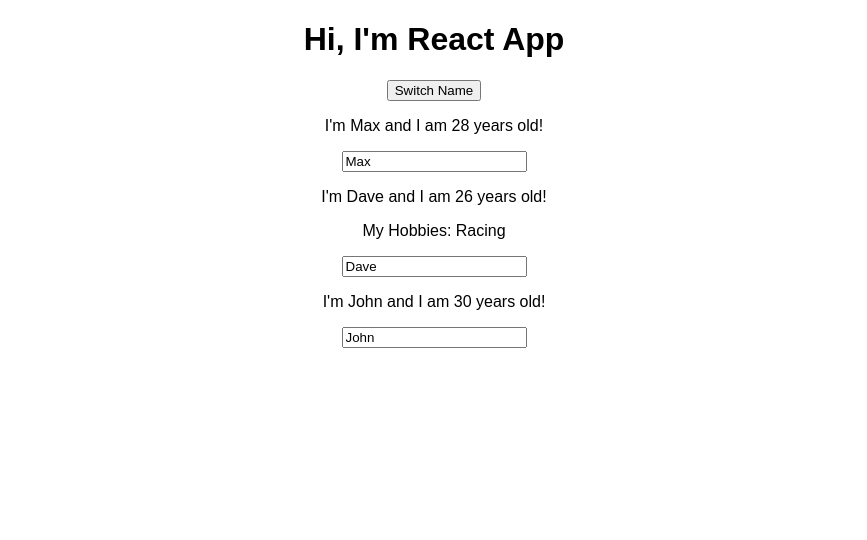
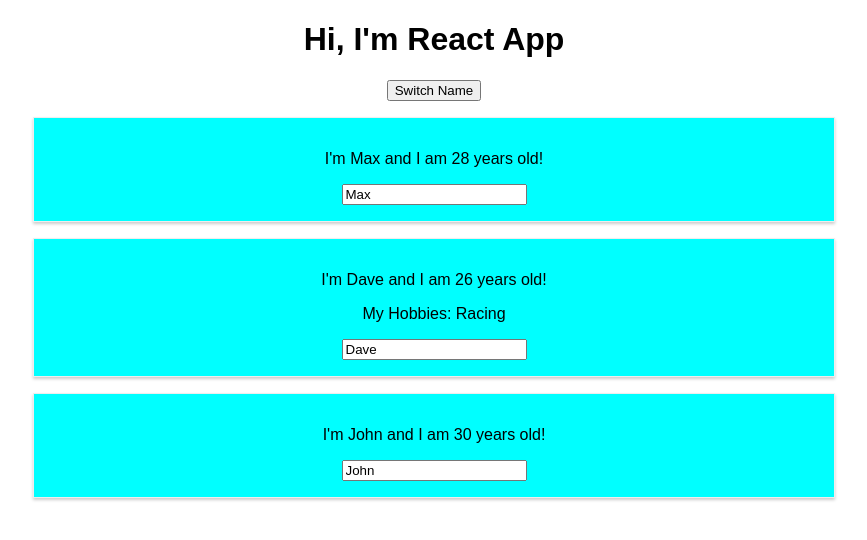
Before and after one commit to diwakarsharma95/React-Complete-Guide, a React (Create React App) app: page / in a window 1280 px wide. Shown: the top 540 px of the page, without its empty margins (206-1073 px from the left). Built offline with nearby package versions, Linux system fonts and the light colour scheme.

Commit message:
Adding Style with stylesheet

```diff
--- /dev/null
+++ b/src/Person/Person.css
@@ -0,0 +1,9 @@
+.Person {
+	width: 60%;
+	margin: 16px auto;
+	border: 1px solid #eee;
+	box-shadow: 0 2px 3px #ccc;
+	padding: 16px;
+	text-align: center;
+	background-color: aqua;
+}
--- a/src/Person/Person.js
+++ b/src/Person/Person.js
@@ -1,13 +1,16 @@
 import React, { Fragment } from 'react';
+import './Person.css';
 
 const person = (props) => {
 	return (
 		<Fragment>
-			<p onClick={props.click}>
-				I'm {props.name} and I am {props.age} years old!
-			</p>
-			<p>{props.children}</p>
-			<input type='text' onChange={props.changed} value={props.name}></input>
+			<div className='Person'>
+				<p onClick={props.click}>
+					I'm {props.name} and I am {props.age} years old!
+				</p>
+				<p>{props.children}</p>
+				<input type='text' onChange={props.changed} value={props.name}></input>
+			</div>
 		</Fragment>
 	);
 };
```
